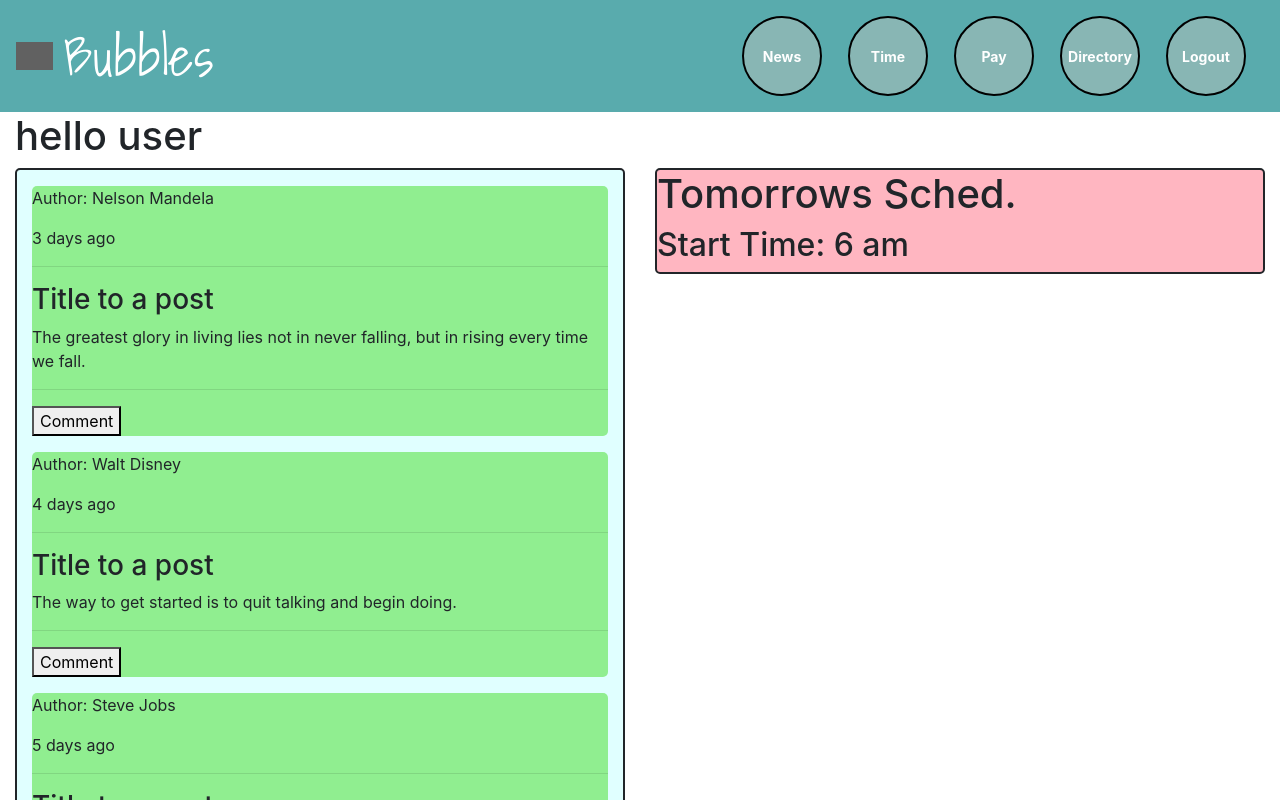
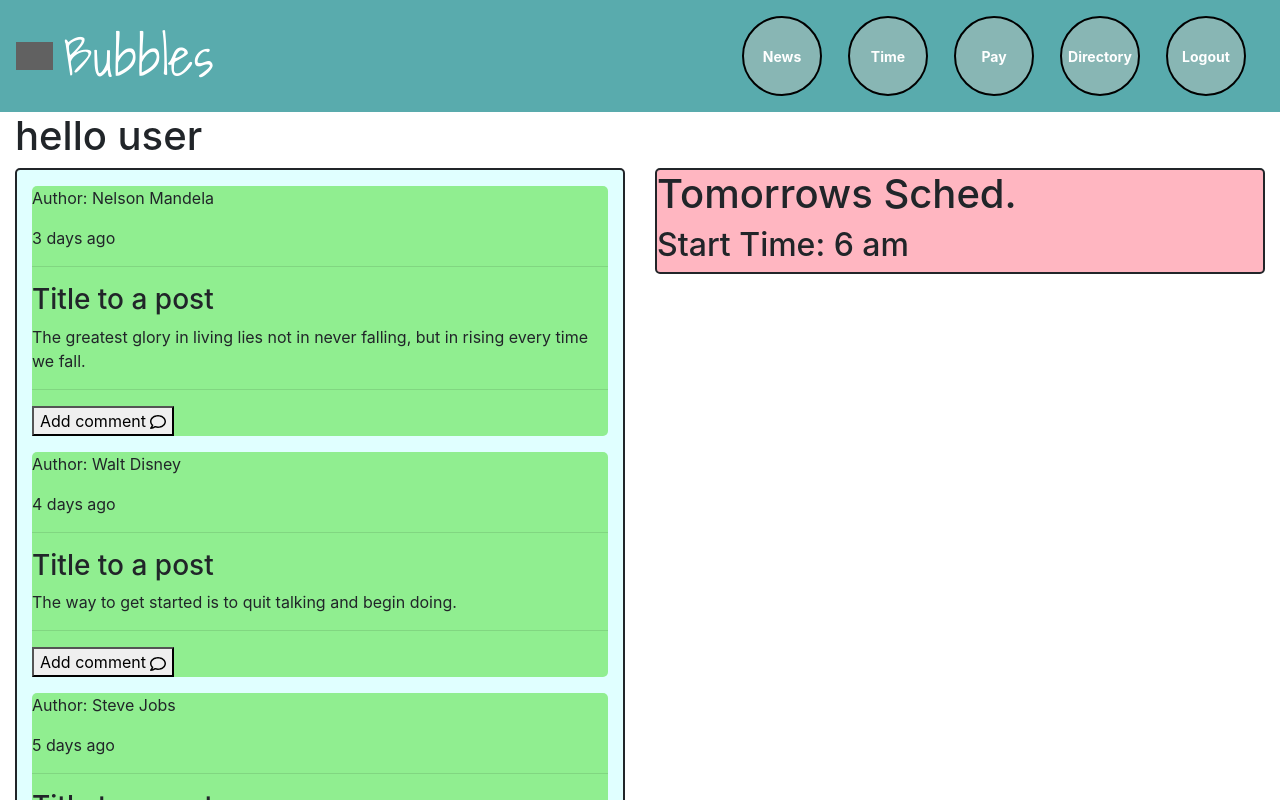
Before and after one commit to ETroya/Portal-Matriarch, a React (Create React App) app in the folder client/: page / in a window 1280 px wide. Shown: the top 800 px of the page. Built offline with nearby package versions, Linux system fonts and the light colour scheme; no server answers; grey boxes are pictures that could not be loaded.

Commit message:
add comments layout

```diff
--- a/client/public/index.html
+++ b/client/public/index.html
@@ -1,12 +1,14 @@
 <!DOCTYPE html>
 <html lang="en">
-
   <head>
     <meta charset="utf-8" />
     <link rel="icon" href="%PUBLIC_URL%/favicon.ico" />
     <meta name="viewport" content="width=device-width, initial-scale=1" />
     <meta name="theme-color" content="#000000" />
-  <meta name="description" content="Web site created using create-react-app" />
+    <meta
+      name="description"
+      content="Web site created using create-react-app"
+    />
     <link rel="apple-touch-icon" href="%PUBLIC_URL%/logo192.png" />
     <!--
       manifest.json provides metadata used when your web app is installed on a
@@ -22,8 +24,15 @@
       work correctly both with client-side routing and a non-root public URL.
       Learn how to configure a non-root public URL by running `npm run build`.
     -->
-  <link rel="preconnect" href="https://fonts.gstatic.com">
-  <link href="https://fonts.googleapis.com/css2?family=Shadows+Into+Light&display=swap" rel="stylesheet">
+    <link rel="preconnect" href="https://fonts.gstatic.com" />
+    <link
+      href="https://fonts.googleapis.com/css2?family=Shadows+Into+Light&display=swap"
+      rel="stylesheet"
+    />
+    <script
+      src="https://kit.fontawesome.com/yourcode.js"
+      crossorigin="anonymous"
+    ></script>
     <title>React App</title>
   </head>
 
@@ -41,5 +50,4 @@
       To create a production bundle, use `npm run build` or `yarn build`.
     -->
   </body>
-
 </html>
--- a/client/src/components/post/index.js
+++ b/client/src/components/post/index.js
@@ -3,6 +3,7 @@ import Comment from "../comment/index";
 import CommentList from "../comment_list/index";
 import "./style.css";
 
+import { FaRegComment } from "react-icons/fa";
 const Post = ({
   state,
   author,
@@ -15,6 +16,33 @@ const Post = ({
   comments,
   hasComments,
 }) => {
+  const getCommentButton = () => {
+    let buttonLabel;
+
+    if (commentCount === 0) {
+      buttonLabel = "Add comment";
+    } else if (commentCount === 1) {
+      buttonLabel = `1 `;
+    } else {
+      buttonLabel = `${commentCount} comments`;
+    }
+    if (addComment === true) {
+      buttonLabel = "Close";
+    }
+    return (
+      <button
+        value={id}
+        name="commentButton"
+        onClick={() => {
+          console.log(id);
+          dispatch({ type: "toggle-comment", id });
+        }}
+      >
+        {buttonLabel} <FaRegComment />
+      </button>
+    );
+  };
+
   return (
     <div className="post">
       <p>Author: {author}</p>
@@ -23,27 +51,8 @@ const Post = ({
       <h3>Title to a post</h3>
       <p>{content}</p>
       <hr />
-      <div className="comments-btns">
-        <button
-          clsasName=""
-          value={id}
-          name="commentButton"
-          onClick={() => {
-            console.log(id);
-            dispatch({ type: "toggle-comment", id });
-          }}
-        >
-          Comment
-        </button>
-        {commentCount > 0 ? (
-          <a>
-            <p onClick={() => dispatch({ type: "toggle-comment-list", id })}>
-              {commentCount} comments for this post
-            </p>
-          </a>
-        ) : null}
-      </div>
-      {hasComments ? <CommentList comments={comments} /> : null}
+      <div className="comments-btns">{getCommentButton()}</div>
+      {addComment ? <CommentList comments={comments} /> : null}
       {addComment ? <Comment id={id} dispatch={dispatch} /> : null}
     </div>
   );
--- a/package.json
+++ b/package.json
@@ -43,6 +43,7 @@
     "normalize-email": "^1.1.1",
     "passport": "^0.4.1",
     "passport-local": "^1.0.0",
-    "prettier": "^2.2.1"
+    "prettier": "^2.2.1",
+    "react-icons": "^4.2.0"
   }
 }
```
Also changed, not shown: 1 other file (tests, documents, lock files or other folders). Lines whose indentation alone changed are shown as unchanged.
